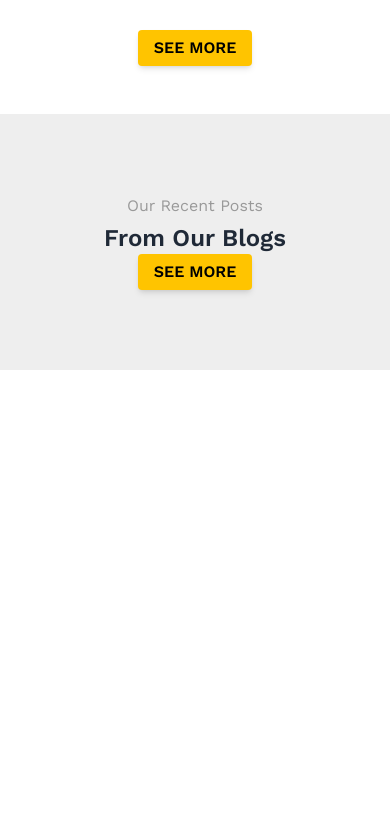
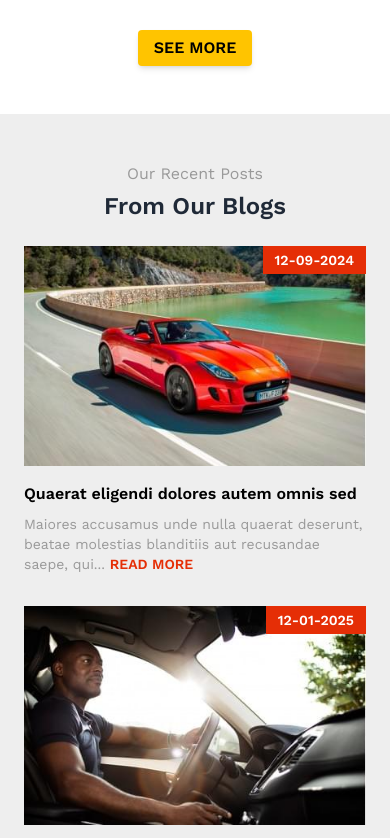
Before and after one commit to shahjalalhazari/Uren-Car-Accessories-Shop, a Next.js app: page / in a window 390 px wide. Shown: the part 7166-8004 px from the top of the page. Before the commit the page ends 7536 px from the top, so only its background shows below. Built offline with nearby package versions, Linux system fonts and the light colour scheme.

Commit message:
Make responsive Blog list section of home page.

```diff
--- a/src/app/globals.css
+++ b/src/app/globals.css
@@ -84,7 +84,7 @@
 
 /* BLOG's STYLE */
 .blog-layout {
-    @apply grid grid-cols-4 gap-x-8 mt-8 text-start mb-12;
+    @apply grid grid-cols-4 gap-8 mt-8 text-start mb-12;
 }
 
 .blog-image {
@@ -318,10 +318,14 @@
 
 /* ----------------------- */
 @media (max-width: 768px) {
+    /* BLOG's STYLE */
     .blog-layout {
-        /* @apply grid grid-cols-4 gap-x-8 mt-8 text-start mb-12; */
-        @apply hidden
-    }
+        @apply grid grid-cols-1 mt-6 mb-8;
+        }
+
+        .blog-title {
+            @apply text-base;
+        }
 
     .newsletter-bg {
         /* @apply bg-fixed bg-center bg-cover; */
--- a/src/components/HomePage/sections/Blogs.jsx
+++ b/src/components/HomePage/sections/Blogs.jsx
@@ -5,7 +5,7 @@ import React from 'react';
 
 const Blogs = () => {
     return (
-      <div className="px-8 py-20 bg-[#eee] text-center">
+      <div className="px-6 lg:px-8 py-12 lg:py-20 bg-[#eee] text-center">
         {/* Section Heading */}
         <SectionHeading
           heading={"From Our Blogs"}
--- a/src/components/shared/cards/SingleBlogCard.jsx
+++ b/src/components/shared/cards/SingleBlogCard.jsx
@@ -16,7 +16,7 @@ const SingleBlogCard = ({ blog }) => {
             width={350}
             height={220}
             alt={blog.title}
-            className="w-full"
+            className="w-full h-auto"
           />
         </Link>
         <p className="blog-date">{date}</p>
```
